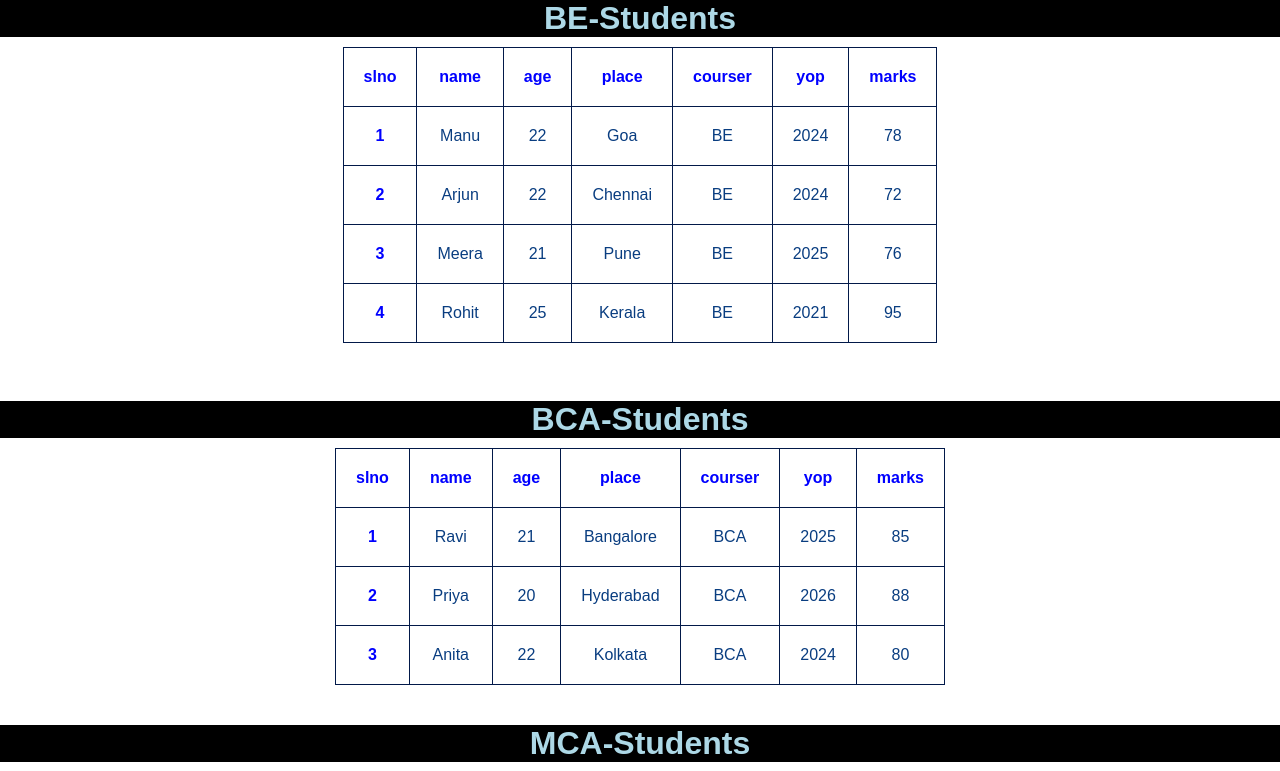
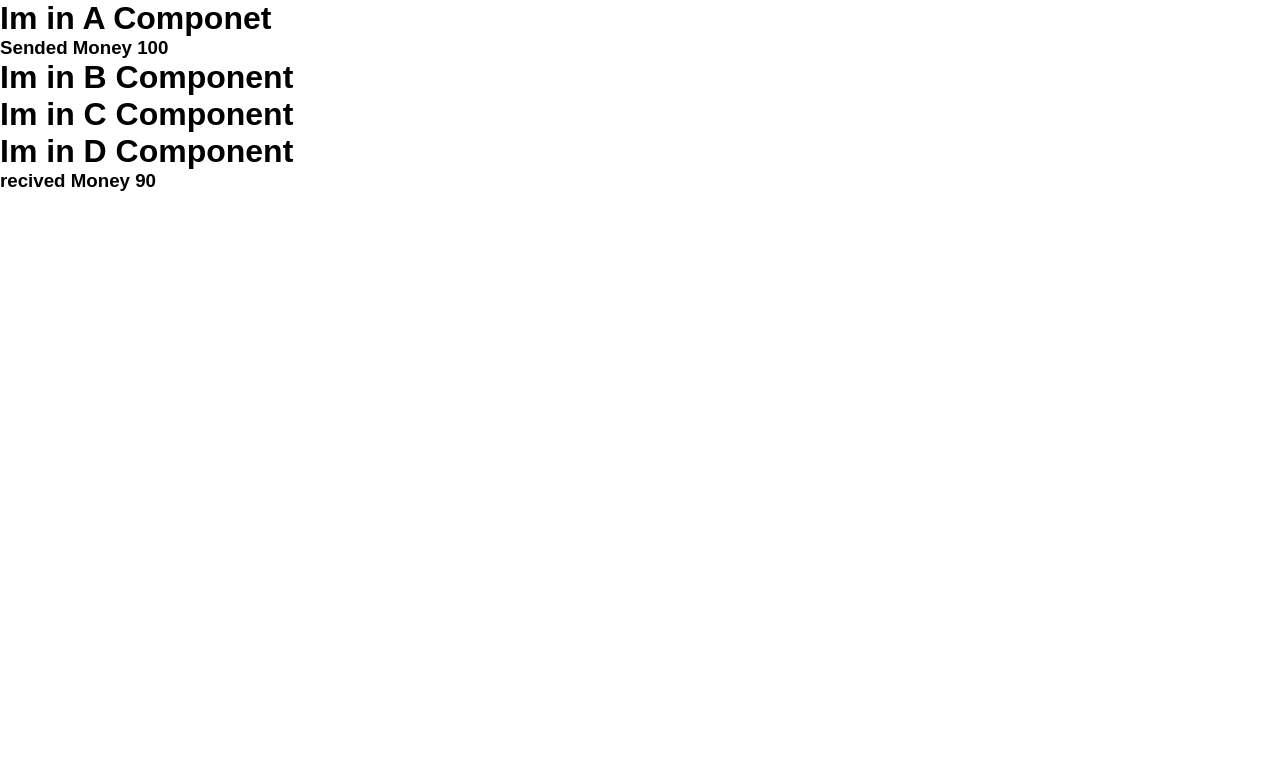
Before and after one commit to manojkumar1730/React-Class, a React (Vite) app: page / in a window 1280 px wide. Shown: the top 771 px of the page. Built offline with nearby package versions, Linux system fonts and the light colour scheme.

Commit message:
Props Drilling
How data will lost while sending data from parent component to nth child component

```diff
--- a/src/App.jsx
+++ b/src/App.jsx
@@ -8,6 +8,7 @@ import ReactEvents from "./Components/Events/ReactEvents"
 import StudentsList from "./Components/Students/StudentsList"
 import Parent from "./Components/Props/Parent"
 import AllStudent from "./Components/PropsStudent/AllStudent"
+import Acom from "./Components/PropsDrilling/Acom"
 
 
 
@@ -29,7 +30,8 @@ const App = () => {
       {/* <ReactEvents /> */}
       {/* <StudentsList/> */}
       {/* <Parent/> */}
-      <AllStudent/>
+      {/* <AllStudent/> */}
+      <Acom />
     </React.Fragment>
   )
 }
--- /dev/null
+++ b/src/Components/PropsDrilling/Acom.jsx
@@ -0,0 +1,15 @@
+import React from 'react'
+import Bcom from './Bcom'
+
+const Acom = () => {
+    let rs100 = 100
+    return (
+        <>
+            <h1> Im in A Componet</h1>
+            <h3>Sended Money {rs100}</h3>
+            <Bcom money={rs100} />
+        </>
+    )
+}
+
+export default Acom
--- /dev/null
+++ b/src/Components/PropsDrilling/Bcom.jsx
@@ -0,0 +1,14 @@
+import React from 'react'
+import Ccom from './Ccom'
+
+const Bcom = (props) => {
+    let rs95 = props.money - 5
+    return (
+        <>
+            <h1>Im in B Component</h1>
+            <Ccom money={rs95} />
+        </>
+    )
+}
+
+export default Bcom
--- /dev/null
+++ b/src/Components/PropsDrilling/Ccom.jsx
@@ -0,0 +1,14 @@
+import React from 'react'
+import Dcom from './Dcom'
+
+const Ccom = (props) => {
+    let rs90 = props.money - 5
+    return (
+        <>
+            <h1>Im in C Component</h1>
+            <Dcom money={rs90} />
+        </>
+    )
+}
+
+export default Ccom
--- /dev/null
+++ b/src/Components/PropsDrilling/Dcom.jsx
@@ -0,0 +1,14 @@
+import React from 'react'
+
+const Dcom = (props) => {
+
+    let recivedMoney = props.money
+    return (
+        <>
+            <h1>Im in D Component</h1>
+            <h3>recived Money {recivedMoney}</h3>
+        </>
+    )
+}
+
+export default Dcom
```
